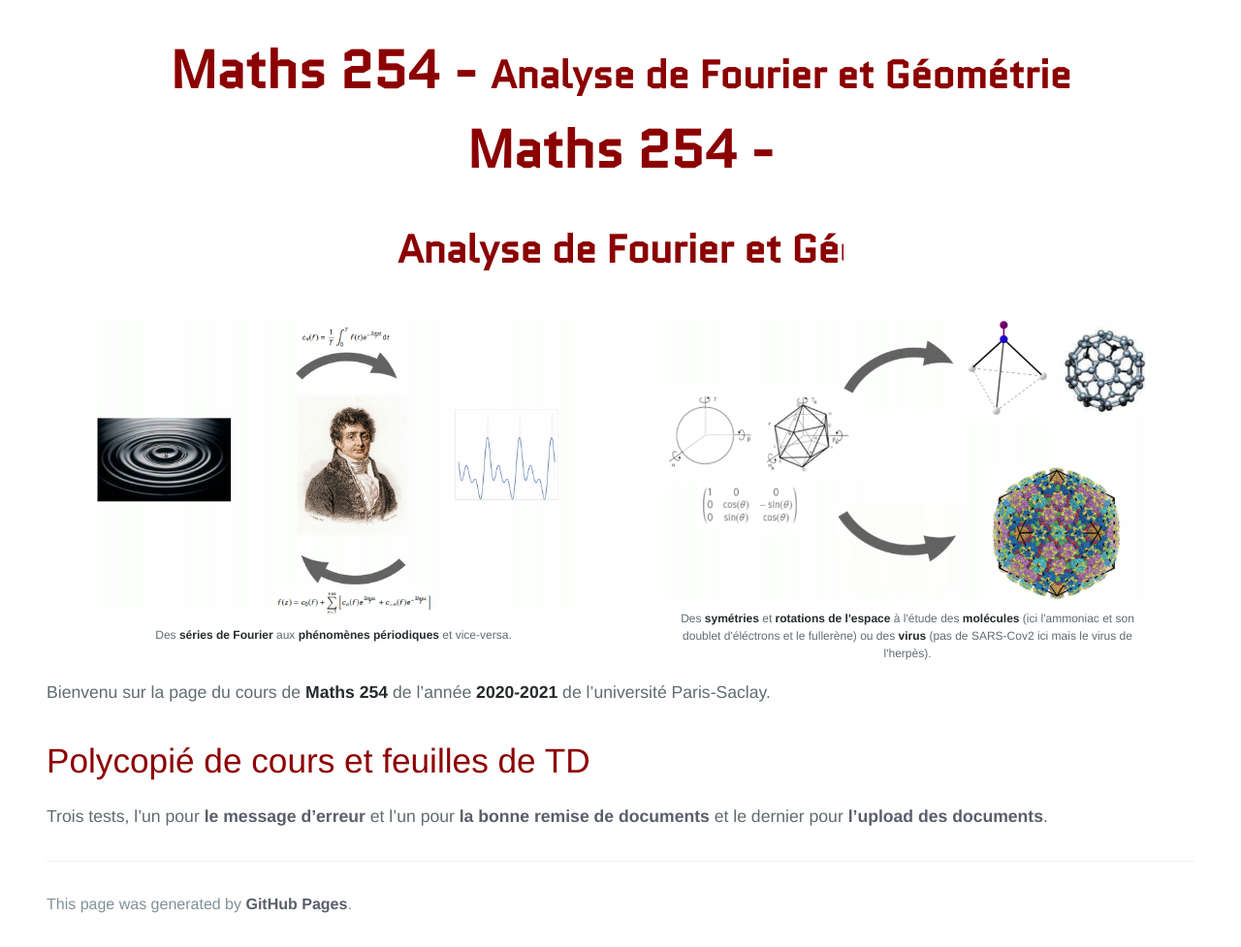
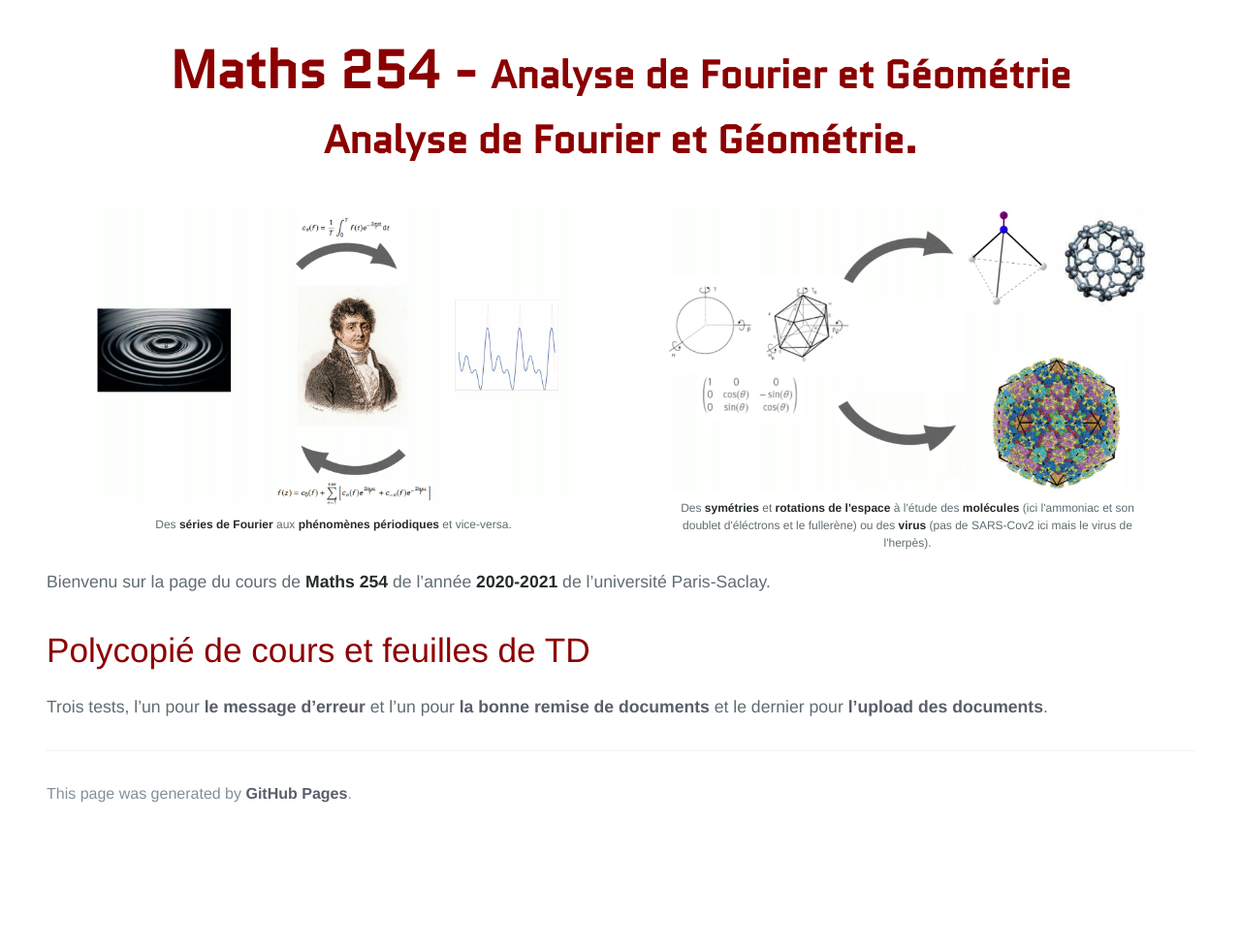
Before and after one commit to KevinDestagnol/algebre.github.io, a Jekyll site: the page built from index.md, in a window 1280 px wide. Shown: the part 260-1237 px from the top of the page at 97% size. Built offline with Jekyll 4.4.1, drawn with Linux system fonts in a browser that asks for light colours; some web fonts are replaced; our own code applies the rules of GitHub Pages for plain Markdown files; after the commit the page ends 1123 px from its top, so only the background shows below that.

Commit message:
Update default.html

```diff
--- a/_layouts/default.html
+++ b/_layouts/default.html
@@ -32,7 +32,7 @@
       <hprime class="project-name">{{ page.title | default: site.title | default: site.github.repository_name }} - </hprime>
       <hprime2 class="project-name">{{ page.description | default: site.description | default: site.github.project_tagline }}</hprime2>
    <div class="content">
-      <hprime class="project-name">{{ page.title | default: site.title | default: site.github.repository_name }} - </hprime> <p> Analyse de Fourier et Géométrie.</p>
+      <p> Analyse de Fourier et Géométrie.</p>
       </div>
       </center>
       <script>
```
